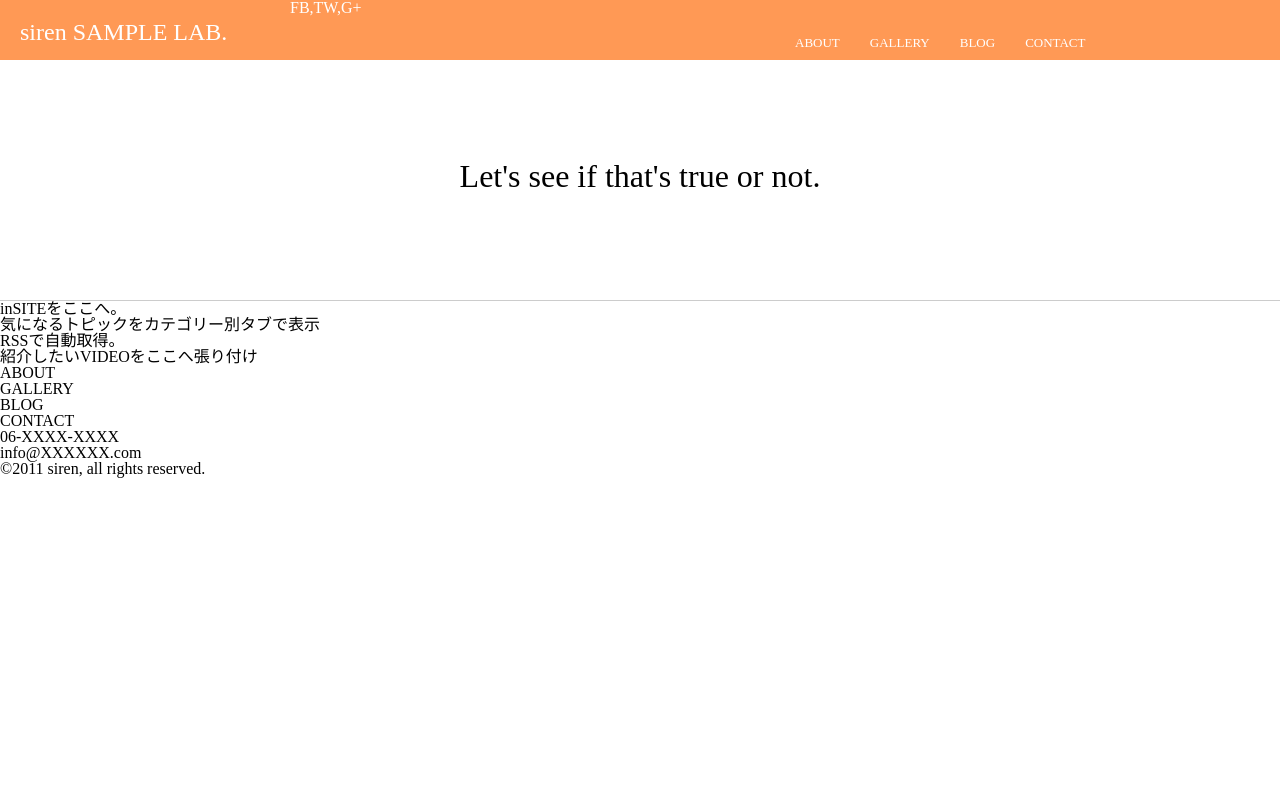
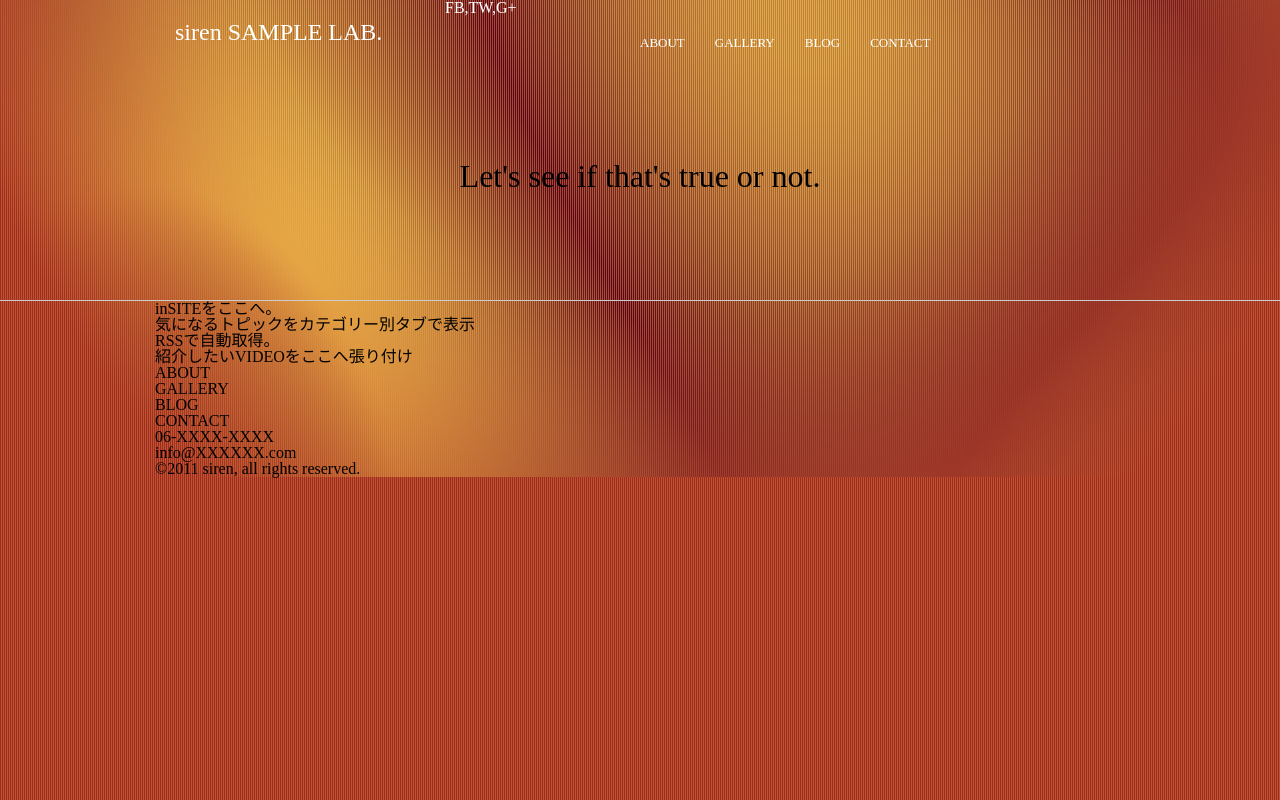
Before and after one commit to kiyotou/sirensample, a plain HTML site: page public_html/index.html in a window 1280 px wide. Drawn offline with nearby package versions, Linux system fonts and the light colour scheme.

Commit message:
レイアウト修正

```diff
--- a/public_html/css/common.css
+++ b/public_html/css/common.css
@@ -25,11 +25,22 @@ img, div { behavior: url(/css/iepngfix.htc) }
   /**/
 }
 
-/* layout */
+/* default layout */
+
+body {
+	background-image: url(/img/page_bg.gif);
+}
+#wrapper {
+	background: url(/img/page_bg.jpg) no-repeat center;
+}
+.container {
+	width: 970px;
+	margin-left: auto;
+	margin-right: auto;
+}
 
 #header {
   height: 60px;
-  background-color: #F95;
   color: #FFF;
 }
 #header h1 {
@@ -57,3 +68,6 @@ img, div { behavior: url(/css/iepngfix.htc) }
   font-size: xx-large;
   border-bottom: 1px solid #CCC;
 }
+#footer {
+	background-color:
+}
--- a/public_html/index.html
+++ b/public_html/index.html
@@ -21,8 +21,9 @@
 <body>
 <noscript>
 </noscript>
-
+<div id="wrapper">
 <div id="header">
+	<div class="container">
 		<h1>siren SAMPLE LAB.</h1>
 		<div id="socials">
 			FB,TW,G+
@@ -34,10 +35,14 @@
 			<li>CONTACT</li>
 		</ul>
 	</div>
+</div>
 <div id="headline">
+	<div class="container">
 		Let's see if that's true or not.
 	</div>
+</div>
 <div id="main">
+	<div class="container">
 		<div id="news">
 			inSITEをここへ。
 		</div>
@@ -49,7 +54,9 @@
 			紹介したいVIDEOをここへ張り付け
 		</div>
 	</div>
+</div>
 <div id="footer">
+	<div class="container">
 		<ul id="footNav">
 			<li>ABOUT</li>
 			<li>GALLERY</li>
@@ -62,6 +69,7 @@
 			<p>&copy;2011 siren, all rights reserved.</p>
 		</div>
 	</div>
-
+</div>
+</div>
 </body>
 </html>
```
Also changed, not shown: public_html/img/headline_see.jpg (deleted), public_html/img/topimg_bridge.jpg (deleted). Lines whose indentation alone changed are shown as unchanged.
